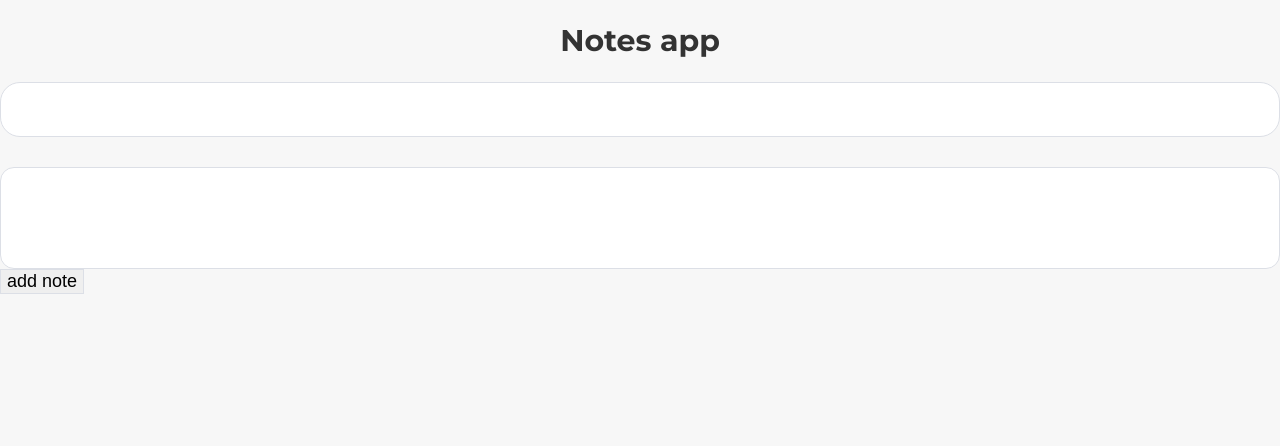
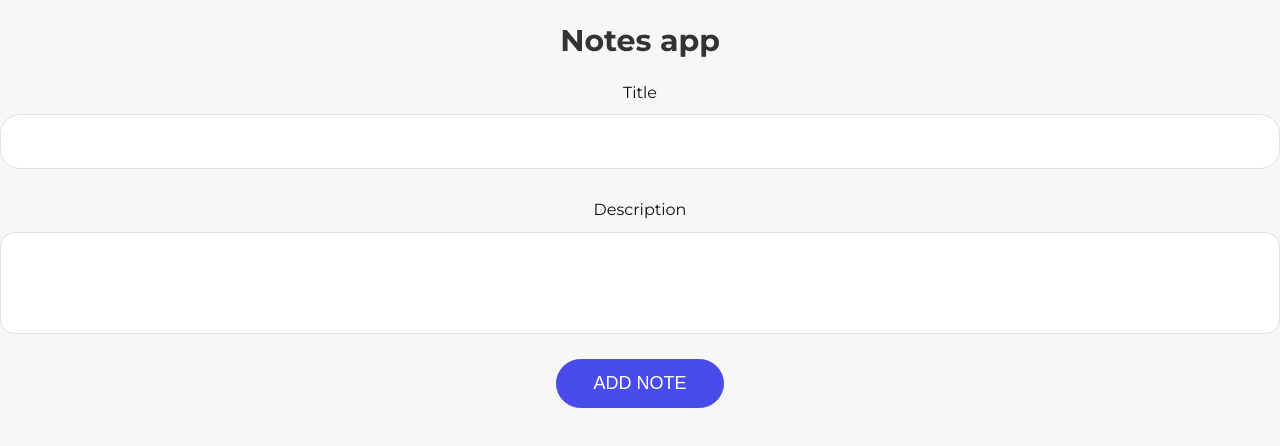
Before and after one commit to antmedwedew/vue-notes, a Vue app: page / in a window 1280 px wide. Shown: the top 446 px of the page. Built offline with nearby package versions, Linux system fonts and the light colour scheme.

Commit message:
add component Notes, refactor code

```diff
--- a/src/App.vue
+++ b/src/App.vue
@@ -7,23 +7,9 @@
 
           <Message v-if="message" :message="message" />
 
-          <div class="new-note">
-            <input v-model="note.title" type="text" />
-            <textarea v-model="note.description"></textarea>
-            <button @click="addNote">add note</button>
-          </div>
+          <NewNote :note="note" @addNote="addNote" />
 
-          <div class="notes">
-            <div class="note" v-for="(note, index) in notes" :key="index">
-              <div class="note__header">
-                <p>{{ note.title }}</p>
-              </div>
-              <div class="note__body">
-                <p>{{ note.description }}</p>
-              </div>
-              <span class="note__date">{{ note.date }}</span>
-            </div>
-          </div>
+          <Notes :notes="notes" />
         </div>
       </section>
     </div>
@@ -32,20 +18,24 @@
 
 <script>
 import Message from "@/components/Message.vue";
+import NewNote from "@/components/NewNote.vue";
+import Notes from "@/components/Notes.vue";
 
 export default {
   components: {
     Message,
+    NewNote,
+    Notes,
   },
   data() {
     return {
       title: "Notes app",
       message: null,
+      notes: [],
       note: {
         title: "",
         description: "",
       },
-      notes: [],
     };
   },
   methods: {
@@ -70,6 +60,7 @@ export default {
 };
 </script>
 
+
 <style lang="scss" scoped>
 .title {
   text-align: center;
--- a/src/assets/scss/common/buttons.scss
+++ b/src/assets/scss/common/buttons.scss
@@ -7,27 +7,27 @@
   border-radius: 30px;
 
   // default btn
-  &.btnDefaul {
+  &--defaul {
     color: #ffffff;
     border: 1px solid #333333;
     background-color: #333333;
   }
 
   // primiry btn
-  &.btnPrimary {
+  &--primary {
     color: #ffffff;
     border: 1px solid #494ce8;
     background-color: #494ce8;
   }
 
   // danger btn
-  &.btnDanger {
+  &--danger {
     color: #ffffff;
     border: 1px solid hsl(0, 48%, 48%);
     background-color: #b53f3f;
   }
 
-  &.btnWhite {
+  &--white {
     color: #333333;
     border: 1px solid #ffffff;
     background-color: #ffffff;
--- a/src/components/Message.vue
+++ b/src/components/Message.vue
@@ -3,6 +3,7 @@
     {{ message }}
   </div>
 </template>
+
 
 <script>
 export default {
@@ -15,6 +16,7 @@ export default {
 };
 </script>
 
+
 <style lang="scss" scoped>
 .message {
   text-align: center;
--- /dev/null
+++ b/src/components/NewNote.vue
@@ -0,0 +1,39 @@
+<template>
+  <div class="new-note">
+    <label for="name">Title</label>
+    <input v-model="note.title" type="text" id="name" />
+    <label for="description">Description</label>
+    <textarea v-model="note.description" id="description"></textarea>
+    <button class="btn btn--primary new-note__btn" @click="addNote">
+      add note
+    </button>
+  </div>
+</template>
+
+
+<script>
+export default {
+  props: {
+    note: {
+      type: Object,
+      required: true,
+    },
+  },
+  methods: {
+    addNote() {
+      this.$emit("addNote", this.note);
+    },
+  },
+};
+</script>
+
+
+<style lang="scss">
+.new-note {
+  text-align: center;
+
+  &__btn {
+    margin-top: 25px;
+  }
+}
+</style>
--- /dev/null
+++ b/src/components/Notes.vue
@@ -0,0 +1,61 @@
+<template>
+  <div class="notes">
+    <div class="note" v-for="(note, index) in notes" :key="index">
+      <div class="note__header">
+        <p>{{ note.title }}</p>
+      </div>
+      <div class="note__body">
+        <p>{{ note.description }}</p>
+      </div>
+      <span class="note__date">{{ note.date }}</span>
+    </div>
+  </div>
+</template>
+
+
+<script>
+export default {
+  props: {
+    notes: {
+      type: Array,
+      required: true,
+    },
+  },
+};
+</script>
+
+
+<style lang="scss">
+.notes {
+  display: flex;
+  align-items: center;
+  justify-content: space-between;
+  flex-wrap: wrap;
+  padding: 40px 0;
+}
+
+.note {
+  width: 48%;
+  padding: 20px;
+  margin-bottom: 20px;
+  background-color: #ffffff;
+
+  &__header {
+    p {
+      font-size: 22px;
+      color: #402caf;
+    }
+  }
+
+  &__body {
+    p {
+      margin: 15px 0;
+    }
+  }
+
+  &__date {
+    font-size: 14px;
+    color: #999999;
+  }
+}
+</style>
```
